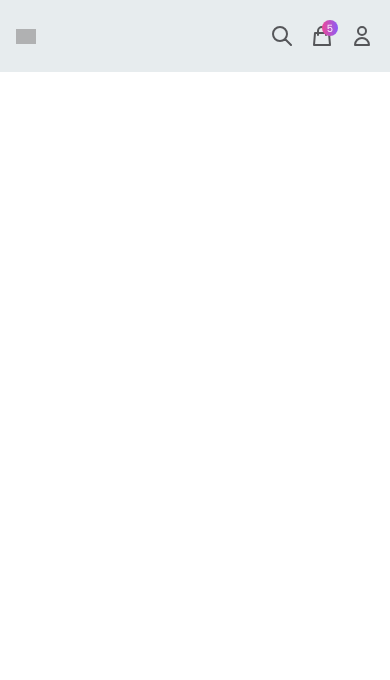
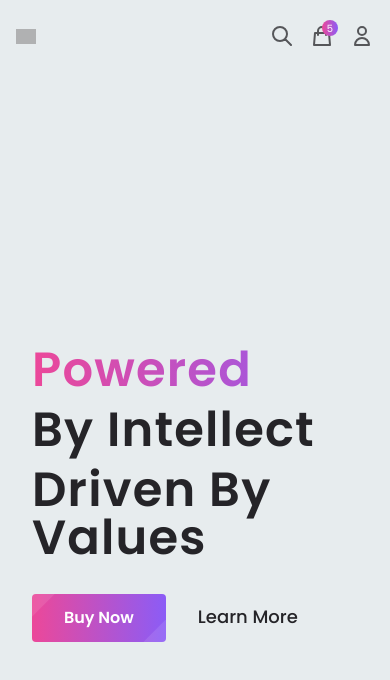
Before and after one commit to bineetNaidu/apple-redesign, a Next.js app: page / in a window 390 px wide. Shown: the top 680 px of the page. Built offline with nearby package versions, Linux system fonts and the light colour scheme; grey boxes are pictures that could not be loaded.

Commit message:
💯 add Landing section

```diff
--- /dev/null
+++ b/components/Button.tsx
@@ -0,0 +1,51 @@
+import { FC } from 'react';
+
+type Props = {
+  title: string;
+  onClick?: () => void;
+  width?: string;
+  loading?: boolean;
+  padding?: string;
+  noIcon?: boolean;
+};
+
+export const Button: FC<Props> = ({
+  title,
+  loading,
+  onClick,
+  noIcon,
+  padding,
+  width,
+}) => {
+  return (
+    <button
+      className={`ease group relative z-30 box-border inline-flex ${
+        width ? width : 'w-auto'
+      } ${padding} cursor-pointer items-center justify-center overflow-hidden rounded bg-indigo-600 bg-gradient-to-r from-pink-500 to-violet-500 px-8 py-3 font-bold text-white transition-all duration-300 focus:outline-none`}
+      onClick={onClick}
+    >
+      <span className="absolute bottom-0 right-0 -mb-8 -mr-5 h-20 w-8 translate-x-1 rotate-45 transform bg-white opacity-10 transition-all duration-300 ease-out group-hover:translate-x-0"></span>
+      <span className="absolute top-0 left-0 -mt-1 -ml-12 h-8 w-20 -translate-x-1 -rotate-45 transform bg-white opacity-10 transition-all duration-300 ease-out group-hover:translate-x-0"></span>
+
+      <span className="relative z-20 flex items-center font-semibold">
+        {noIcon && (
+          <svg
+            className="relative mr-2 h-5 w-5 flex-shrink-0 text-white"
+            fill="none"
+            stroke="currentColor"
+            viewBox="0 0 24 24"
+            xmlns="http://www.w3.org/2000/svg"
+          >
+            <path
+              strokeLinecap="round"
+              strokeLinejoin="round"
+              strokeWidth="2"
+              d="M13 10V3L4 14h7v7l9-11h-7z"
+            ></path>
+          </svg>
+        )}
+        {loading ? 'Loading...' : title}
+      </span>
+    </button>
+  );
+};
--- /dev/null
+++ b/components/Landing.tsx
@@ -0,0 +1,33 @@
+import Image from 'next/image';
+import { FC } from 'react';
+import { Button } from './Button';
+
+export const Landing: FC = () => {
+  return (
+    <section className="sticky top-0 mx-auto flex h-screen max-w-[1350px] items-center justify-center px-8">
+      <div className="space-y-8">
+        <h1 className="space-y-3 text-5xl font-semibold tracking-wide lg:text-6xl xl:text-7xl">
+          <span className="block bg-gradient-to-r from-pink-500 to-violet-500 bg-clip-text text-transparent">
+            Powered
+          </span>
+          <span className="block">By Intellect</span>
+          <span className="block">Driven By Values</span>
+        </h1>
+
+        <div className="space-x-8">
+          <Button title="Buy Now" />
+          <a className="link">Learn More</a>
+        </div>
+      </div>
+
+      <div className="relative hidden h-[450px] w-[450px] transition-all duration-200 md:inline lg:h-[650px] lg:w-[600px]">
+        <Image
+          src="https://raw.githubusercontent.com/lukef7fywmrp/apple-redesign-yt/main/public/iphone.png"
+          alt="landing image"
+          fill
+          objectFit="contain"
+        />
+      </div>
+    </section>
+  );
+};
--- a/next.config.js
+++ b/next.config.js
@@ -2,7 +2,12 @@
 const nextConfig = {
   reactStrictMode: true,
   images: {
-    domains: ['rb.gy'],
+    domains: [
+      'rb.gy',
+      'github.com',
+      'gravatar.com',
+      'raw.githubusercontent.com',
+    ],
   },
 };
 
--- a/pages/index.tsx
+++ b/pages/index.tsx
@@ -1,4 +1,5 @@
 import { Header } from '@/components/Header';
+import { Landing } from '@/components/Landing';
 import Head from 'next/head';
 import Image from 'next/image';
 
@@ -11,8 +12,9 @@
         <meta name="viewport" content="width=device-width, initial-scale=1" />
         <link rel="icon" href="/favicon.ico" />
       </Head>
-      <main>
-        <Header />
+      <Header />
+      <main className="relative h-[200vh] bg-[#e7ecee]">
+        <Landing />
       </main>
     </>
   );
--- a/styles/global.css
+++ b/styles/global.css
@@ -18,4 +18,8 @@
   .headerIcon {
     @apply h-6 w-6 cursor-pointer opacity-75 transition hover:opacity-100;
   }
+
+  .link {
+    @apply relative cursor-pointer text-lg font-medium before:absolute before:inset-x-0 before:-bottom-1.5 before:h-0.5 before:origin-left before:scale-x-0 before:transform before:rounded-bl before:bg-black before:transition-all before:duration-200 hover:before:scale-x-100;
+  }
 }
```
